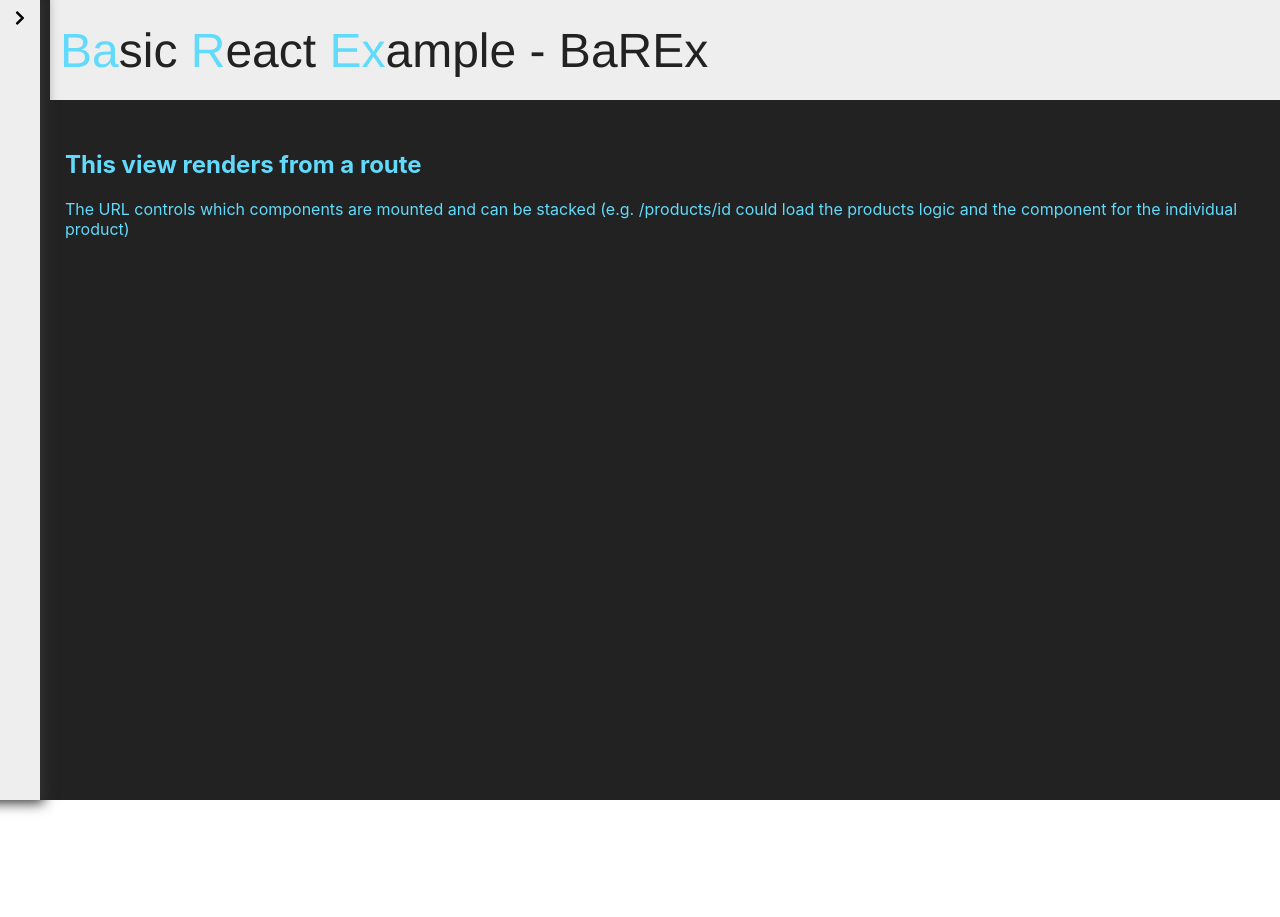
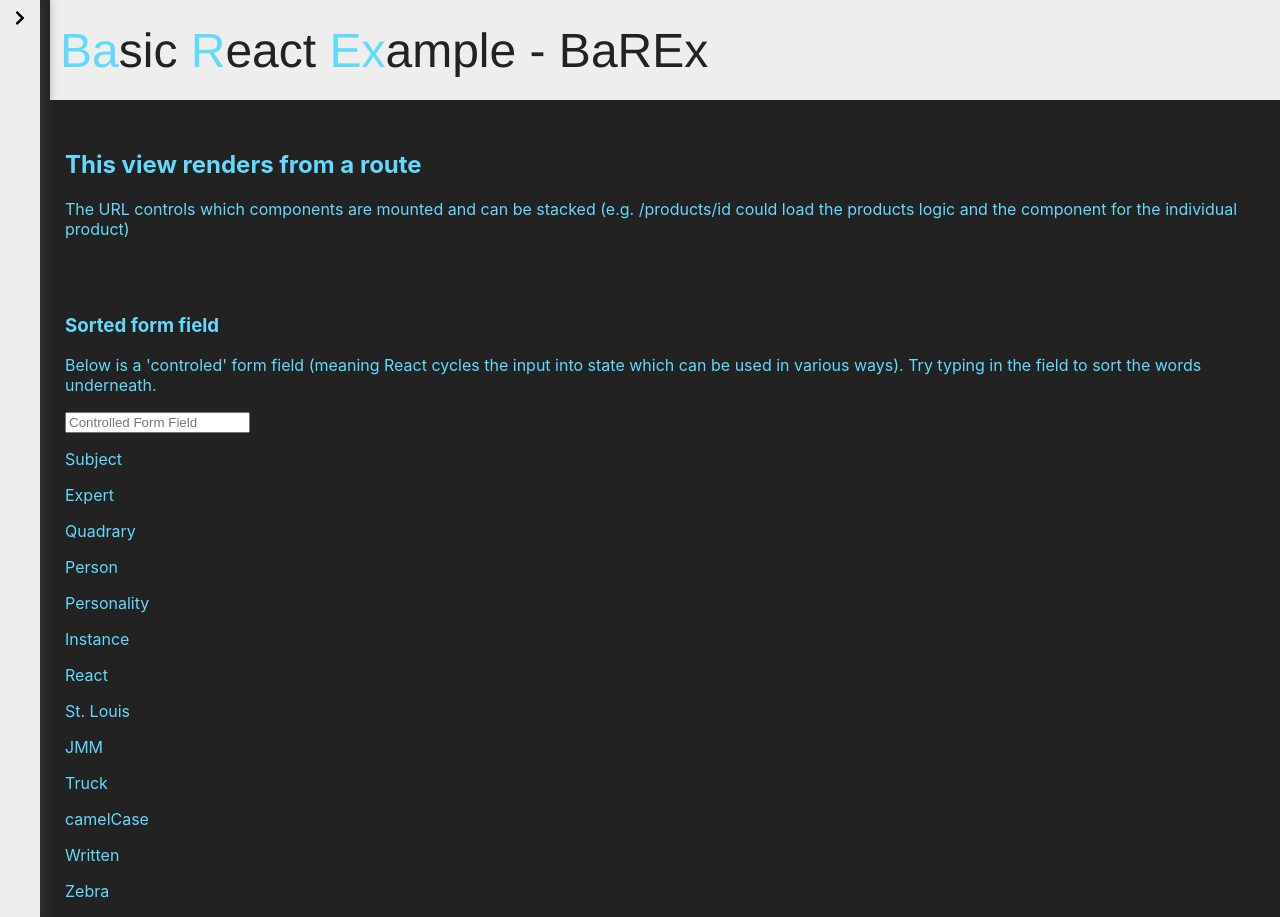
Before and after one commit to ZumDeWald/BaREx, a React (Create React App) app: page /route in a window 1280 px wide. Before the commit the page ends 800 px from the top, so only its background shows below. Built offline with nearby package versions, Linux system fonts and the light colour scheme.

Commit message:
Added sorted form field to Route page

```diff
--- a/src/components/RouteView.js
+++ b/src/components/RouteView.js
@@ -1,6 +1,25 @@
-import { useEffect } from "react";
+import { useEffect, useState } from "react";
 
 const RouteView = ({ setView }) => {
+  const [fieldValue, setFieldValue] = useState("");
+
+  const wordList = [
+    "Subject",
+    "Expert",
+    "Quadrary",
+    "Person",
+    "Personality",
+    "Instance",
+    "React",
+    "St. Louis",
+    "JMM",
+    "Truck",
+    "camelCase",
+    "Written",
+    "Zebra",
+  ];
+  const [sortWords] = useState(wordList);
+
   useEffect(() => {
     setView("ROUTE");
     return () => {
@@ -17,6 +36,25 @@
           /products/id could load the products logic and the component for the
           individual product)
         </p>
+        <br /> <br />
+        <h3>Sorted form field</h3>
+        <p>
+          Below is a 'controled' form field (meaning React cycles the input into
+          state which can be used in various ways). Try typing in the field to
+          sort the words underneath.
+        </p>
+        <input
+          type="text"
+          max="250"
+          value={fieldValue}
+          onChange={(e) => setFieldValue(e.target.value)}
+          placeholder="Controlled Form Field"
+        />
+        {sortWords
+          .filter((w) => w.toLowerCase().includes(fieldValue.toLowerCase()))
+          .map((word) => (
+            <p>{word}</p>
+          ))}
       </section>
     </main>
   );
```
Also changed, not shown: 19 other files (tests, documents, lock files or other folders).
